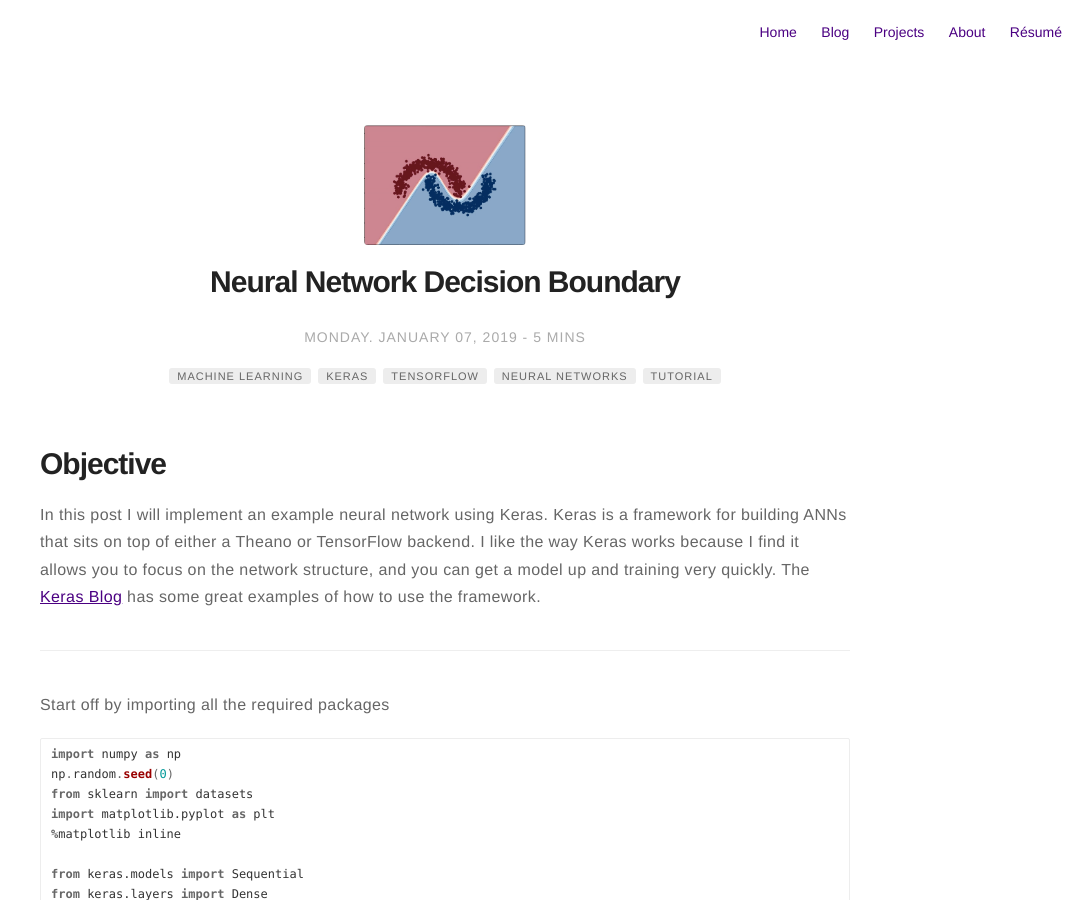
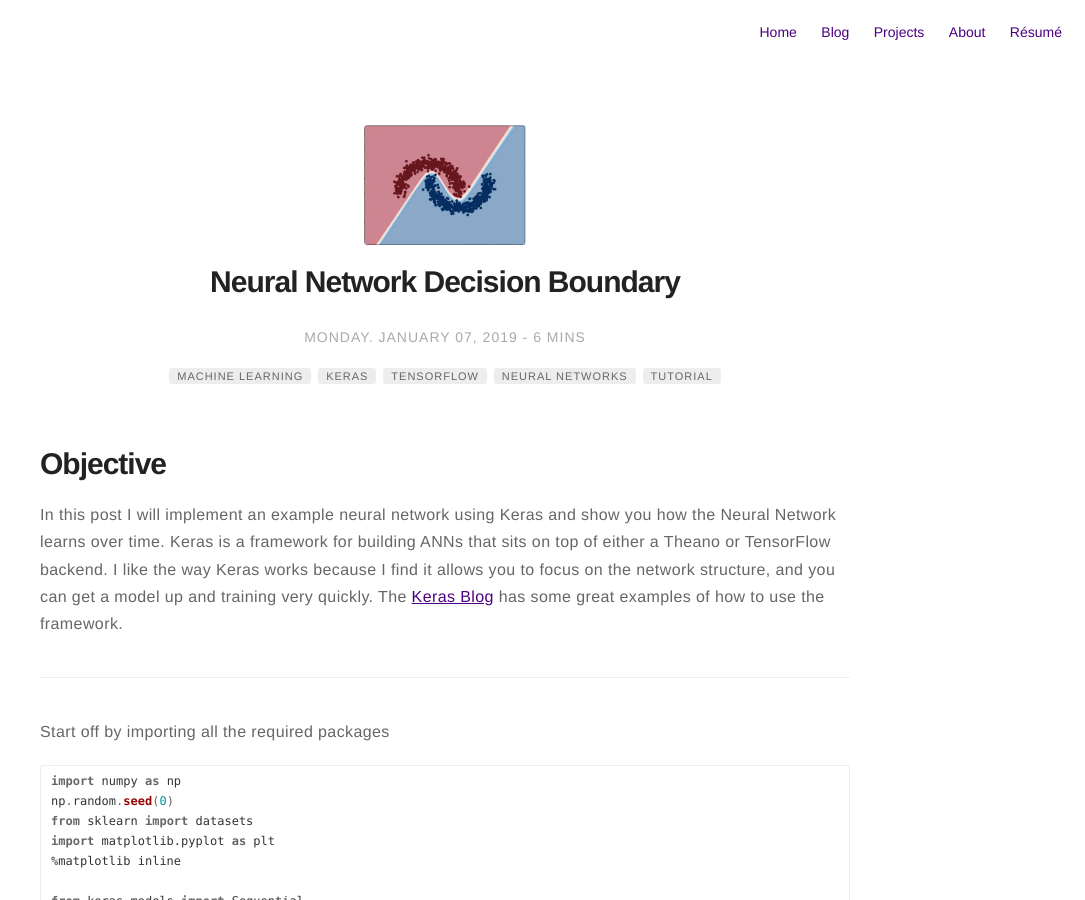
Before and after one commit to RohitMidha23/http-rohitmidha23.github.io, a Jekyll site: the page built from _posts/2019-01-07-Neural-Network-Decision-Boundary.md, in a window 1280 px wide and 900 px high. Shown: the whole window, without its empty margins (195-1280 px from the left). Built offline with Jekyll 4.4.1, drawn with Linux system fonts in a browser that asks for light colours.

Commit message:
Updated : Neural Network Decision Boundary

```diff
--- a/_posts/2019-01-07-Neural-Network-Decision-Boundary.md
+++ b/_posts/2019-01-07-Neural-Network-Decision-Boundary.md
@@ -17,7 +17,7 @@ author: Rohit Midha
 ---
 # Objective
 
-In this post I will implement an example neural network using Keras.
+In this post I will implement an example neural network using Keras and show you how the Neural Network learns over time.
 Keras is a framework for building ANNs that sits on top of either a Theano or TensorFlow backend.
 I like the way Keras works because I find it allows you to focus on the network structure, and you can get a model up and training very quickly.
 The [Keras Blog](https://blog.keras.io/) has some great examples of how to use the framework.
```
